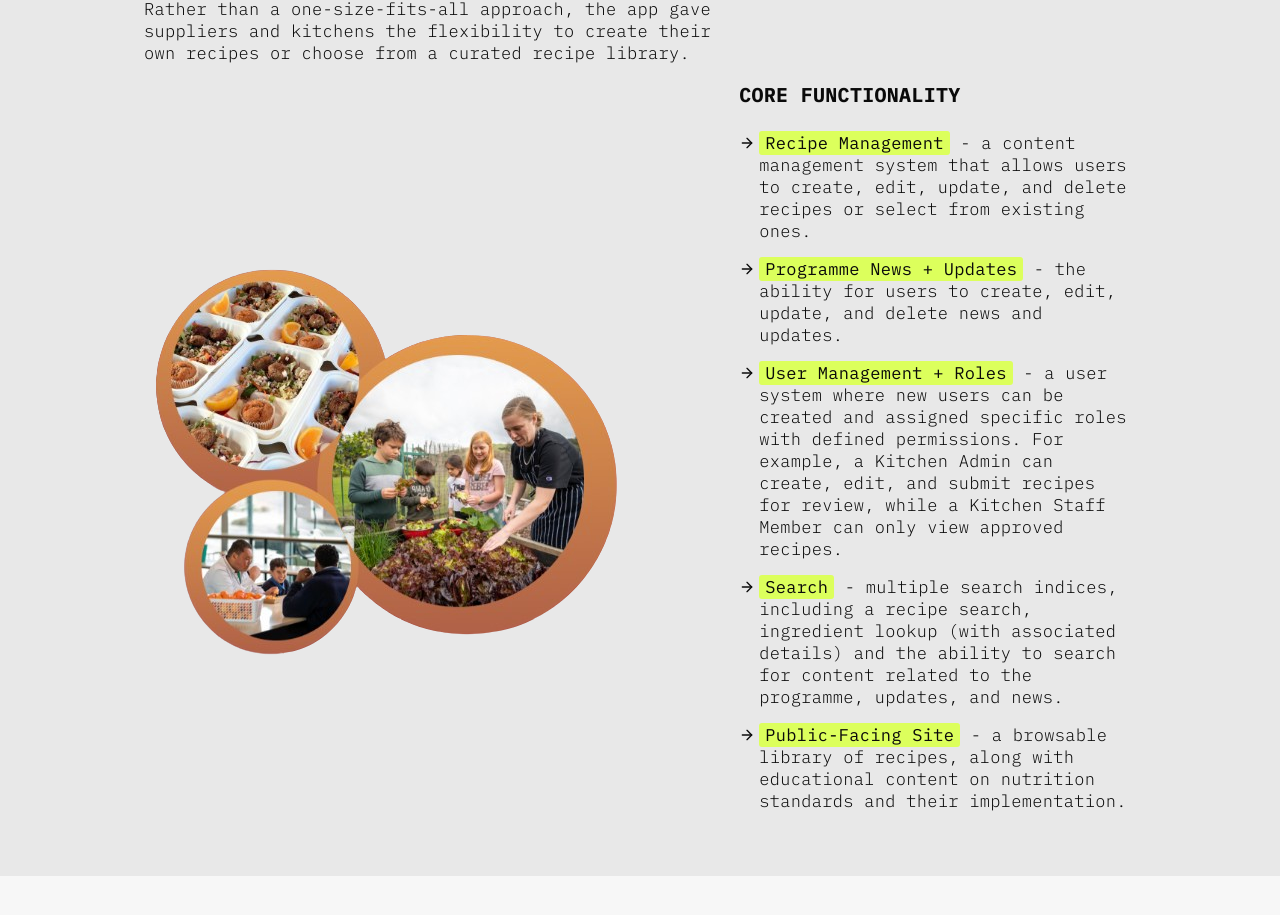
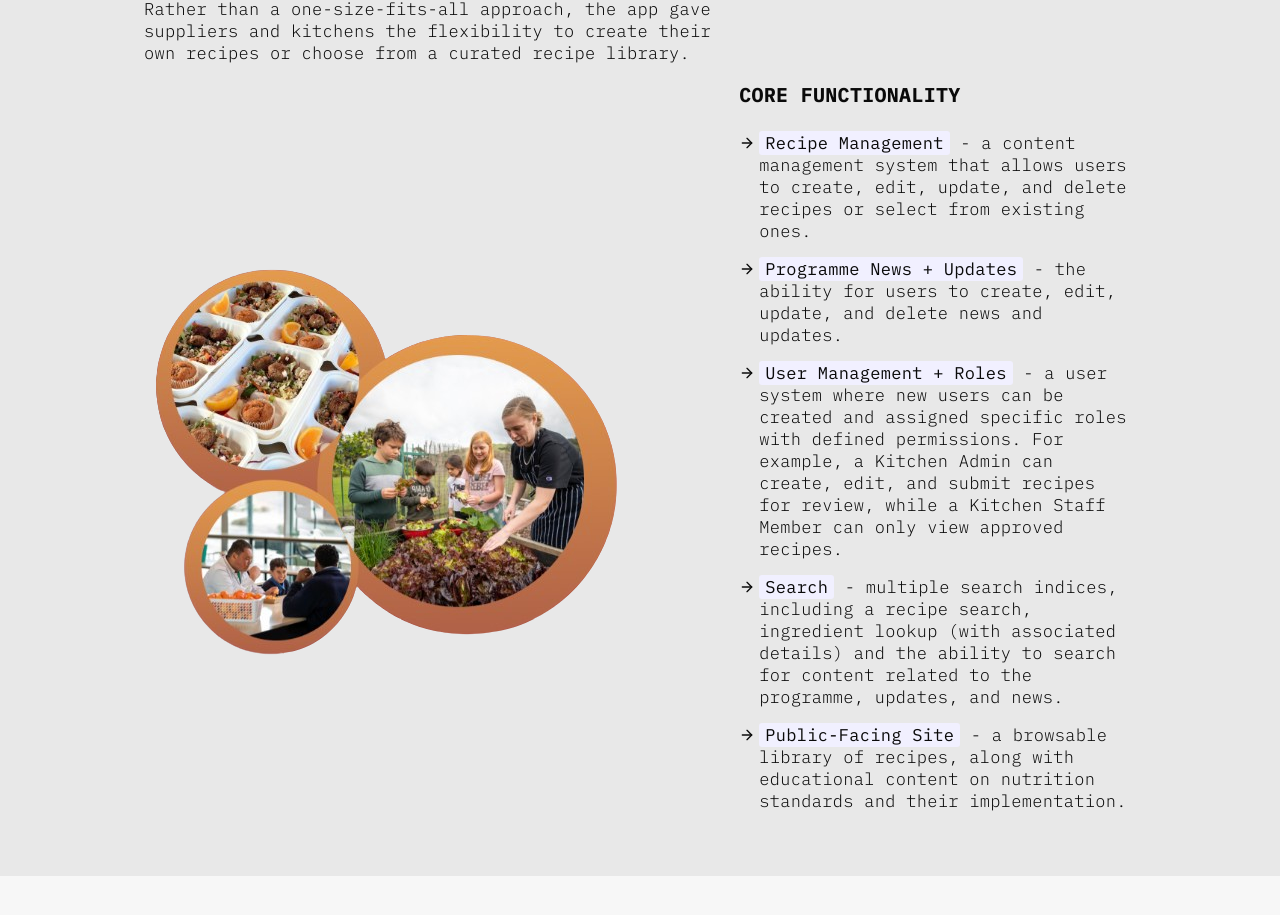
Before and after one commit to emily-berryman/dev-portfolio-24, a Next.js app: page /project/ka-ora-ka-ako in a window 1280 px wide. Shown: the part 1092-2007 px from the top of the page. Built offline with nearby package versions, Linux system fonts and the light colour scheme; a web font is replaced by a local one.

Commit message:
Swap image sources in projectOverview and update Highlight background color

```diff
--- a/src/app/project/[slug]/page.tsx
+++ b/src/app/project/[slug]/page.tsx
@@ -179,7 +179,7 @@ const FeatureHeading = styled.h3`
 `;
 
 const Highlight = styled.strong`
-	background-color: var(--primary-color--light);
+	background-color: var(--secondary-color--light);
 	padding: 1px 6px;
 	border-radius: 3px;
 `;
--- a/src/data/ProjectData.tsx
+++ b/src/data/ProjectData.tsx
@@ -41,11 +41,11 @@ export const projectOverviewData = [
 				alt: "",
 			},
 			{
-				src: "/nutrition-standards-page.png",
+				src: "/featured-recipes-section.png",
 				alt: "",
 			},
 			{
-				src: "/featured-recipes-section.png",
+				src: "/nutrition-standards-page.png",
 				alt: "",
 			},
 		],
```
Also changed, not shown: public/nutrition-standards-page.png.
